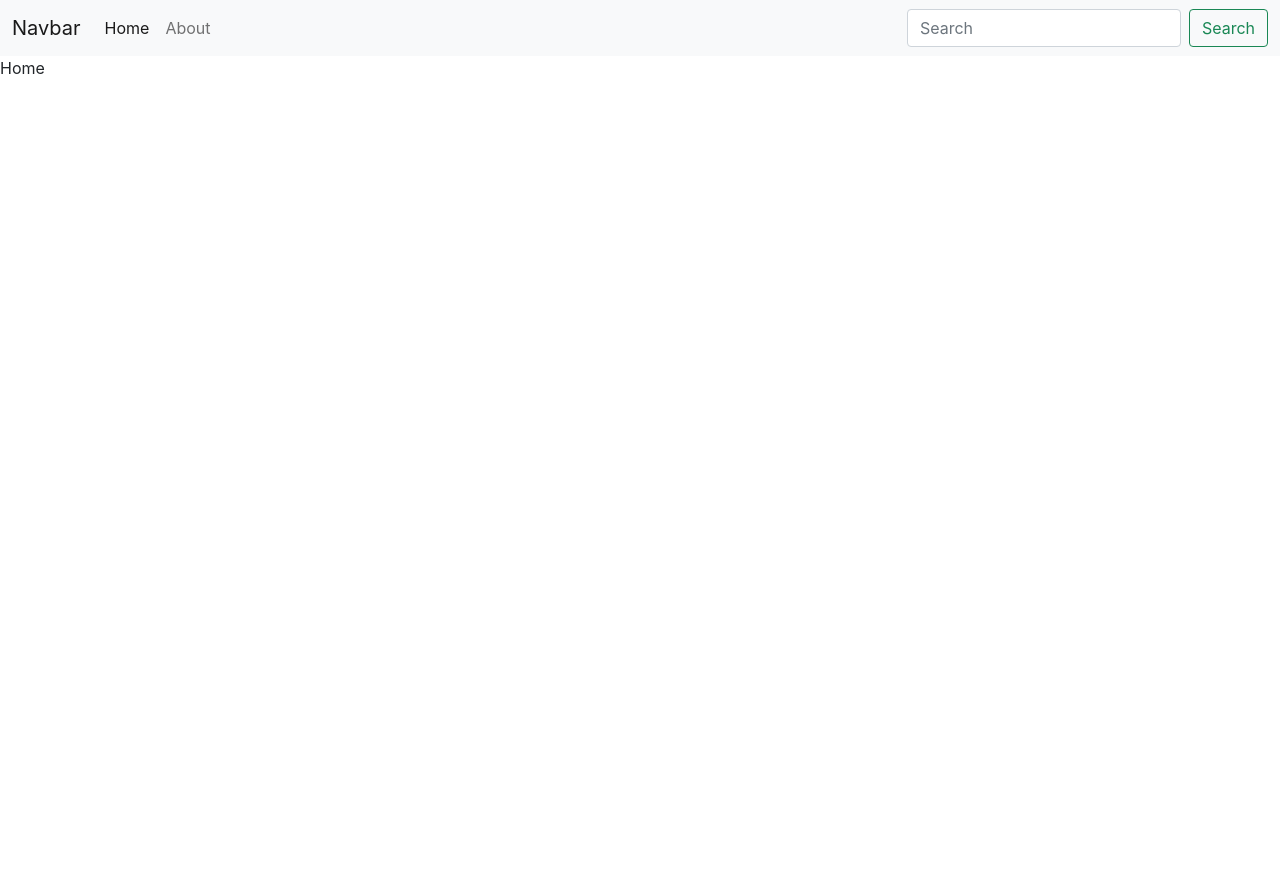
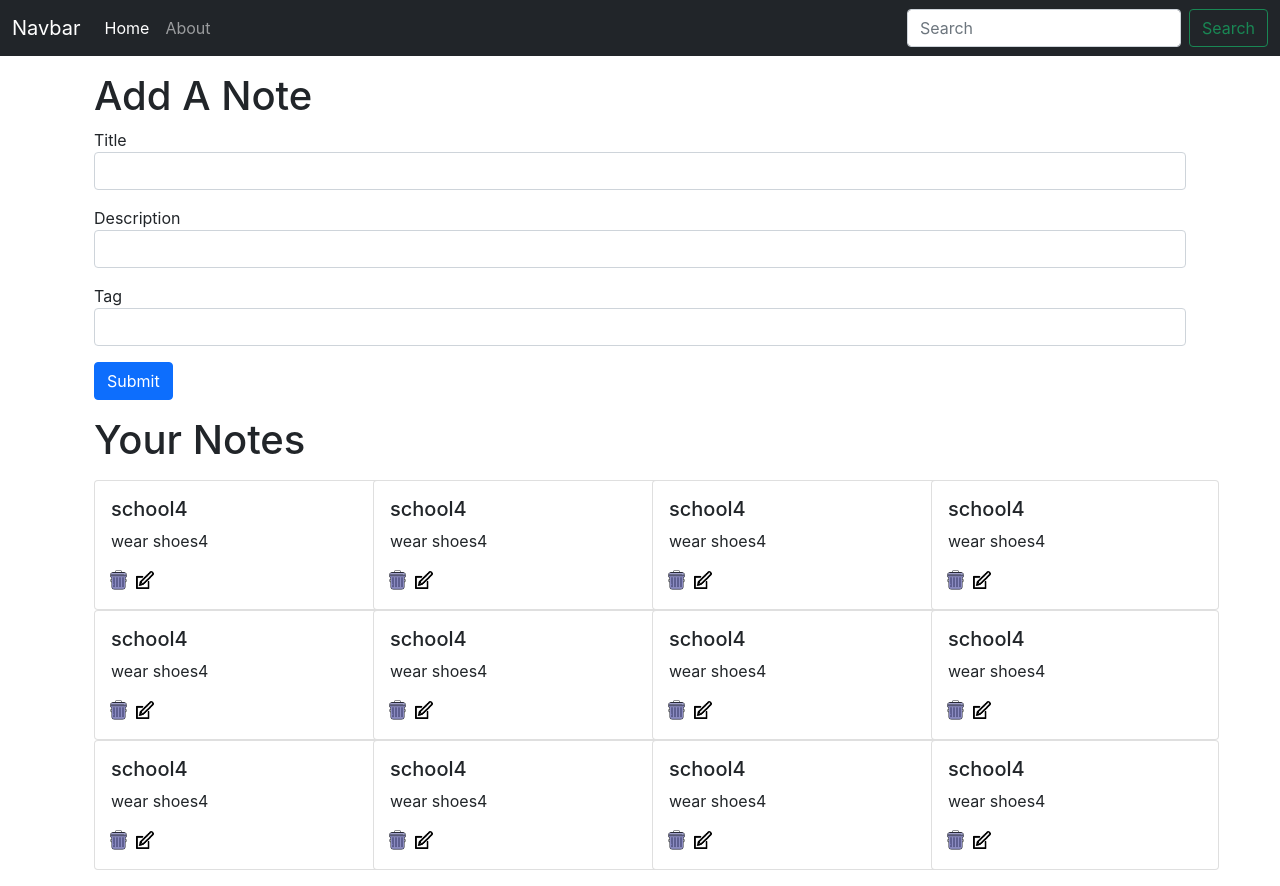
Before and after one commit to AsishGokarakonda/MyNotes, a React (Create React App) app: page / in a window 1280 px wide. Before the commit the page ends 800 px from the top, so only its background shows below. Built offline with nearby package versions, Linux system fonts and the light colour scheme.

Commit message:
add notes form,notes fetch,2 icons added

```diff
--- a/public/index.html
+++ b/public/index.html
@@ -30,6 +30,7 @@
   <body>
     <noscript>You need to enable JavaScript to run this app.</noscript>
     <div id="root"></div>
+    <script src="https://kit.fontawesome.com/753575dbdc.js" crossorigin="anonymous"></script>
     <!--
       This HTML file is a template.
       If you open it directly in the browser, you will see an empty page.
--- a/src/App.js
+++ b/src/App.js
@@ -2,6 +2,8 @@ import './App.css';
 import Navbar from './components/Navbar';
 import About from './components/About';
 import Home from './components/Home';
+import NoteState from './context/notes/NoteState';
+
 import {
   BrowserRouter,
   Routes,
@@ -12,13 +14,17 @@ import {
 function App() {
   return(
     <>
+    <NoteState>
     <BrowserRouter>
     <Navbar />
+    <div className="container" >
     <Routes>
       <Route path="/" element={<Home />}/>
       <Route path="/about" element={<About />}/>
     </Routes>
+    </div>
   </BrowserRouter>
+  </NoteState>
     </>
 
   )
--- a/src/components/Home.js
+++ b/src/components/Home.js
@@ -1,7 +1,33 @@
-import React from 'react'
-
+import React,{useContext} from 'react'
+import notecontext from '../context/notes/noteContext'
+import NoteItem from './NoteItem'
 export default function Home() {
+  const context = useContext(notecontext)
+  const {notes,setNotes} = context
   return (
-    <div>Home</div>
+    <div className="container my-3">
+      <h1>Add A Note</h1>
+      <form>
+        <div className="mb-3">
+          <label htmlFor="exampleInputEmail1" className="htmlForm-label">Title</label>
+          <input type={"text"} className="form-control" id="Title1" aria-describedby="emailHelp" />
+        </div>
+        <div className="mb-3">
+          <label htmlFor="exampleInputPassword1" className="htmlForm-label">Description</label>
+          <input type="text" className="form-control" id="Description1" />
+        </div>
+        <div className="mb-3">
+          <label htmlFor="exampleInputPassword1" className="htmlForm-label">Tag</label>
+          <input type="text" className="form-control" id="Tag1" />
+        </div>
+        <button type="submit" className="btn btn-primary">Submit</button>
+      </form>
+      <h1 className='my-3'>Your Notes</h1>
+      <div className="row">
+      {notes.map((note)=>{
+        return <NoteItem note={note} key={note._id}/>
+      })}
+      </div>
+    </div>
   )
 }
--- a/src/components/Navbar.js
+++ b/src/components/Navbar.js
@@ -1,9 +1,10 @@
 import React from 'react'
-import { Link } from 'react-router-dom'
+import { Link,useLocation } from 'react-router-dom'
 export default function Navbar() {
+  const loc = useLocation()
   return (
     <>
-    <nav className="navbar navbar-expand-lg navbar-light bg-light">
+    <nav className="navbar navbar-expand-lg navbar-dark bg-dark">
   <div className="container-fluid">
     <Link className="navbar-brand" to="/">Navbar</Link>
     <button className="navbar-toggler" type="button" data-bs-toggle="collapse" data-bs-target="#navbarSupportedContent" aria-controls="navbarSupportedContent" aria-expanded="false" aria-label="Toggle navigation">
@@ -12,10 +13,10 @@ export default function Navbar() {
     <div className="collapse navbar-collapse" id="navbarSupportedContent">
       <ul className="navbar-nav me-auto mb-2 mb-lg-0">
         <li className="nav-item">
-          <Link className="nav-link active" aria-current="page" to="/">Home</Link>
+          <Link className={`nav-link ${loc.pathname === "/"?"active":""}`} aria-current="page" to="/">Home</Link>
         </li>
         <li className="nav-item">
-          <Link className="nav-link" to="/about">About</Link>
+          <Link className={`nav-link ${loc.pathname === "/about"?"active":""}`} to="/about">About</Link>
         </li>
       </ul>
       <form className="d-flex">
--- /dev/null
+++ b/src/components/NoteItem.js
@@ -0,0 +1,25 @@
+import React from 'react'
+import { Link } from 'react-router-dom'
+
+export default function NoteItem(props) {
+    // console.log(props.note)
+    const { title, description} = props.note
+    return (
+        <>
+            <div className="col-md-3">
+                <div className="card" style={{ width: "18rem" }}>
+                    <div className="card-body">
+                        <h5 className="card-title">{title}</h5>
+                        <p className="card-text">{description}</p>
+                        <Link to="/about">
+                    <img src="trash.png" style={{width:"10%",marginLeft:"-2%",marginTop:"-2%"}} alt="" />
+                    </Link>
+                    <Link to="/about">
+                    <img src="update.png" style={{width:"7%",marginLeft:"2%",marginTop:"-2%"}} alt="" />
+                    </Link>
+                    </div>
+                </div>
+            </div>
+        </>
+    )
+}
--- /dev/null
+++ b/src/context/notes/NoteState.js
@@ -0,0 +1,124 @@
+import React from "react";
+import notecontext from "./noteContext";
+import { useState } from "react";
+
+const NoteState = (props) =>{
+    const notesIntial = [
+        {
+          "_id": "6274cab8b9266d759158fc52",
+          "userId": "62740f78ee77fe7403ef4561",
+          "title": "school4",
+          "description": "wear shoes4",
+          "tag": "punishment",
+          "date": "2022-05-06T07:14:00.329Z",
+          "__v": 0
+        },
+        {
+          "_id": "6274cab8b9266d759158fc54",
+          "userId": "62740f78ee77fe7403ef4561",
+          "title": "school4",
+          "description": "wear shoes4",
+          "tag": "punishment",
+          "date": "2022-05-06T07:14:00.626Z",
+          "__v": 0
+        },
+        {
+          "_id": "6274cab8b9266d759158fc56",
+          "userId": "62740f78ee77fe7403ef4561",
+          "title": "school4",
+          "description": "wear shoes4",
+          "tag": "punishment",
+          "date": "2022-05-06T07:14:00.779Z",
+          "__v": 0
+        },
+        {
+          "_id": "6274cab8b9266d759158fc58",
+          "userId": "62740f78ee77fe7403ef4561",
+          "title": "school4",
+          "description": "wear shoes4",
+          "tag": "punishment",
+          "date": "2022-05-06T07:14:00.913Z",
+          "__v": 0
+        },
+        {
+          "_id": "6274cab9b9266d759158fc5a",
+          "userId": "62740f78ee77fe7403ef4561",
+          "title": "school4",
+          "description": "wear shoes4",
+          "tag": "punishment",
+          "date": "2022-05-06T07:14:01.198Z",
+          "__v": 0
+        },
+        {
+          "_id": "6274cab9b9266d759158fc5c",
+          "userId": "62740f78ee77fe7403ef4561",
+          "title": "school4",
+          "description": "wear shoes4",
+          "tag": "punishment",
+          "date": "2022-05-06T07:14:01.347Z",
+          "__v": 0
+        },
+        {
+          "_id": "6274cab9b9266d759158fc5e",
+          "userId": "62740f78ee77fe7403ef4561",
+          "title": "school4",
+          "description": "wear shoes4",
+          "tag": "punishment",
+          "date": "2022-05-06T07:14:01.613Z",
+          "__v": 0
+        },
+        {
+          "_id": "6274cab9b9266d759158fc60",
+          "userId": "62740f78ee77fe7403ef4561",
+          "title": "school4",
+          "description": "wear shoes4",
+          "tag": "punishment",
+          "date": "2022-05-06T07:14:01.920Z",
+          "__v": 0
+        },
+        {
+          "_id": "6274cabab9266d759158fc62",
+          "userId": "62740f78ee77fe7403ef4561",
+          "title": "school4",
+          "description": "wear shoes4",
+          "tag": "punishment",
+          "date": "2022-05-06T07:14:02.139Z",
+          "__v": 0
+        },
+        {
+          "_id": "6274cabab9266d759158fc64",
+          "userId": "62740f78ee77fe7403ef4561",
+          "title": "school4",
+          "description": "wear shoes4",
+          "tag": "punishment",
+          "date": "2022-05-06T07:14:02.418Z",
+          "__v": 0
+        },
+        {
+          "_id": "6274cabab9266d759158fc66",
+          "userId": "62740f78ee77fe7403ef4561",
+          "title": "school4",
+          "description": "wear shoes4",
+          "tag": "punishment",
+          "date": "2022-05-06T07:14:02.562Z",
+          "__v": 0
+        },
+        {
+          "_id": "6274cabab9266d759158fc68",
+          "userId": "62740f78ee77fe7403ef4561",
+          "title": "school4",
+          "description": "wear shoes4",
+          "tag": "punishment",
+          "date": "2022-05-06T07:14:02.699Z",
+          "__v": 0
+        }
+      ]
+    const [notes, setNotes] = useState(notesIntial)
+    return(
+    <notecontext.Provider value={{notes,setNotes}}>
+        {props.children}
+    </notecontext.Provider>
+    )
+}
+
+export default NoteState
--- /dev/null
+++ b/src/context/notes/noteContext.js
@@ -0,0 +1,5 @@
+import React from "react";
+
+const notecontext = React.createContext();
+
+export default notecontext
```
Also changed, not shown: public/trash.png (added), public/update.png (added).
